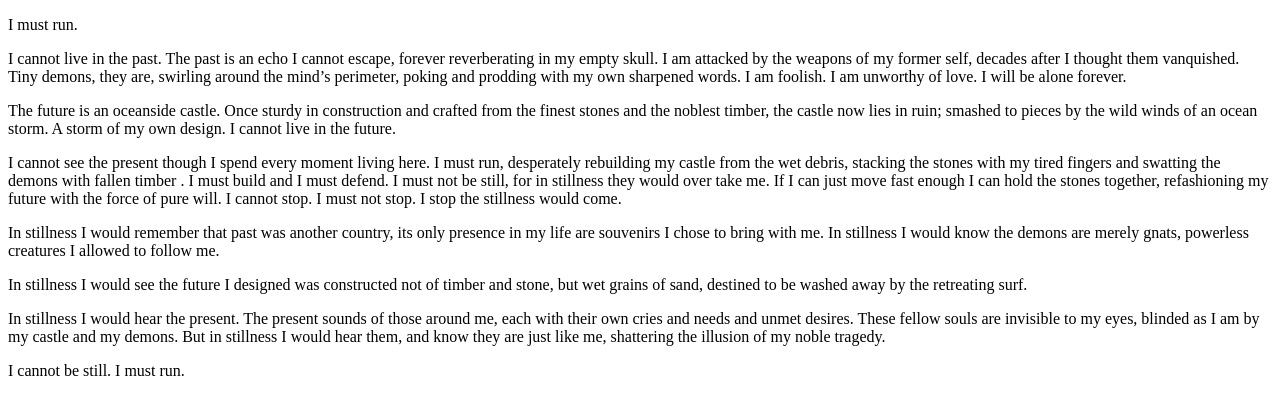
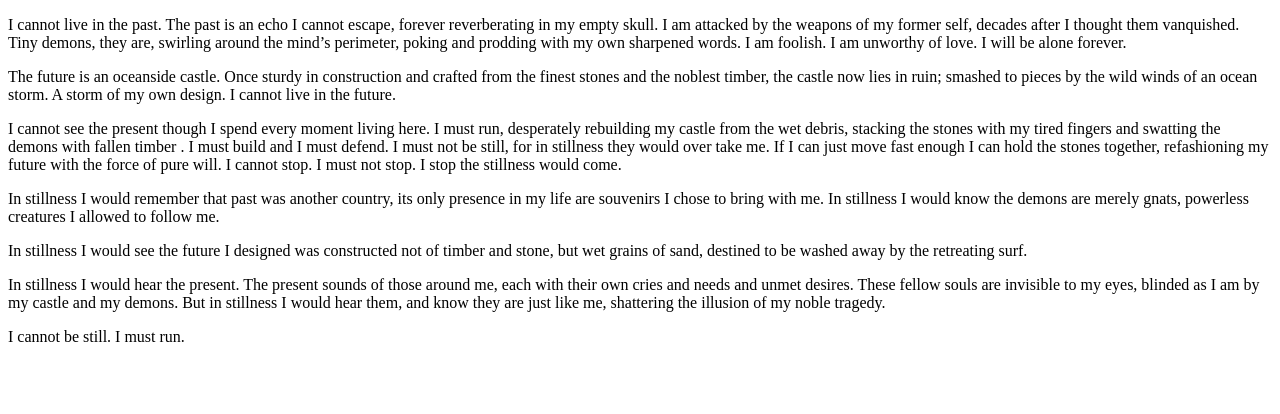
Before and after one commit to joshmarinacci/writing-blog, a website: page posts/imustrun.html in a window 1280 px wide. Drawn offline with Linux system fonts and the light colour scheme.

Commit message:
remove extra header

```diff
--- a/posts/imustrun.html
+++ b/posts/imustrun.html
@@ -8,8 +8,6 @@
     <meta name="created" content="2021-07-19">
 </head>
 <body>
-
-<p>I must run.</p>
 
 <p>I cannot live in the past. The past is an echo I cannot escape, forever reverberating in my empty skull. I am attacked by the weapons of my former self, decades after I thought them vanquished. Tiny demons, they are, swirling around the mind’s perimeter, poking and prodding with my own sharpened words. I am foolish. I am unworthy of love. I will be alone forever.</p>
 
```
